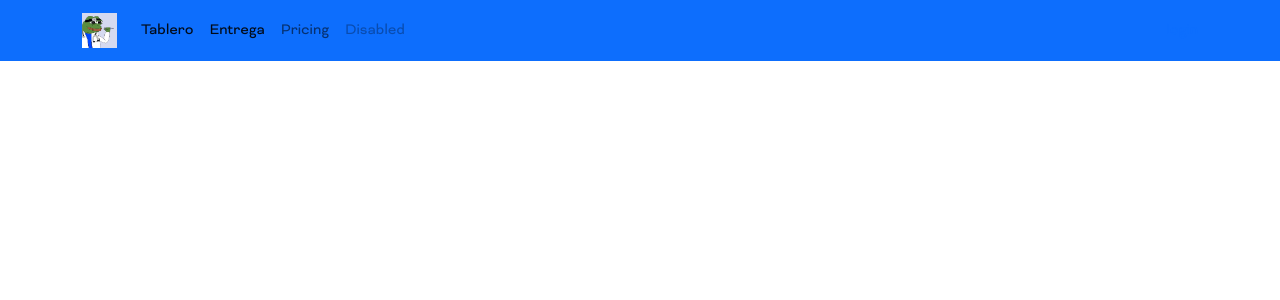
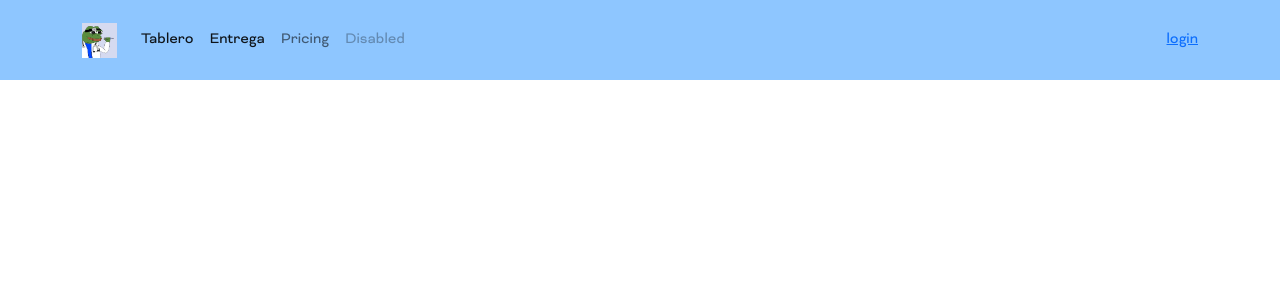
Before and after one commit to edupedu101/VRClassRoom, a Django app: page / in a window 1280 px wide. Shown: the top 300 px of the page. Run offline with Django 3.2, Linux system fonts and the light colour scheme.

Commit message:
solucion conflictos

```diff
--- a/lms/static/assets/css/style.css
+++ b/lms/static/assets/css/style.css
@@ -58,14 +58,11 @@
   font-family: 'Bicyclette';
 }
 
-<<<<<<< HEAD
 body:not(.login) .main-content-container {
   padding-top: 25px;
   padding-bottom: 25px;
 }
 
-=======
->>>>>>> origin/int
 .bg-primary {
   background-color: #8EC6FF !important;
 }
@@ -78,7 +75,6 @@
   text-align: center;
 }
 
-<<<<<<< HEAD
 .dashboard .curso {
   width: 50%;
   margin: 5px auto;
@@ -93,7 +89,8 @@
 
 .dashboard p {
   margin: 0 !important;
-=======
+}
+
 .entrega-vista-completa .main-content-container {
   padding-top: 25px;
   padding-bottom: 25px;
@@ -116,6 +113,5 @@
 .header-container.shrink {
   height: 50px;
   position: fixed;
->>>>>>> origin/int
 }
 /*# sourceMappingURL=style.css.map */
--- a/lms/static/assets/css/style.scss
+++ b/lms/static/assets/css/style.scss
@@ -77,11 +77,8 @@
     background-color: #8EC6FF !important;
 }
 
-<<<<<<< HEAD
-=======
 
 
->>>>>>> origin/int
 .entrega-vista-completa{
     table {
         margin: auto
@@ -95,7 +92,6 @@
     }
 }
 
-<<<<<<< HEAD
 .dashboard{
     .curso {
         width: 50%;
@@ -111,7 +107,8 @@
 
     p {
         margin: 0 !important;
-=======
+    }
+}
 .main-content-container{
     margin-top: 80px;
 
@@ -127,6 +124,5 @@
     &.shrink{
         height: 50px;
         position: fixed;
->>>>>>> origin/int
     }
 }
```
Also changed, not shown: 1 other file.
